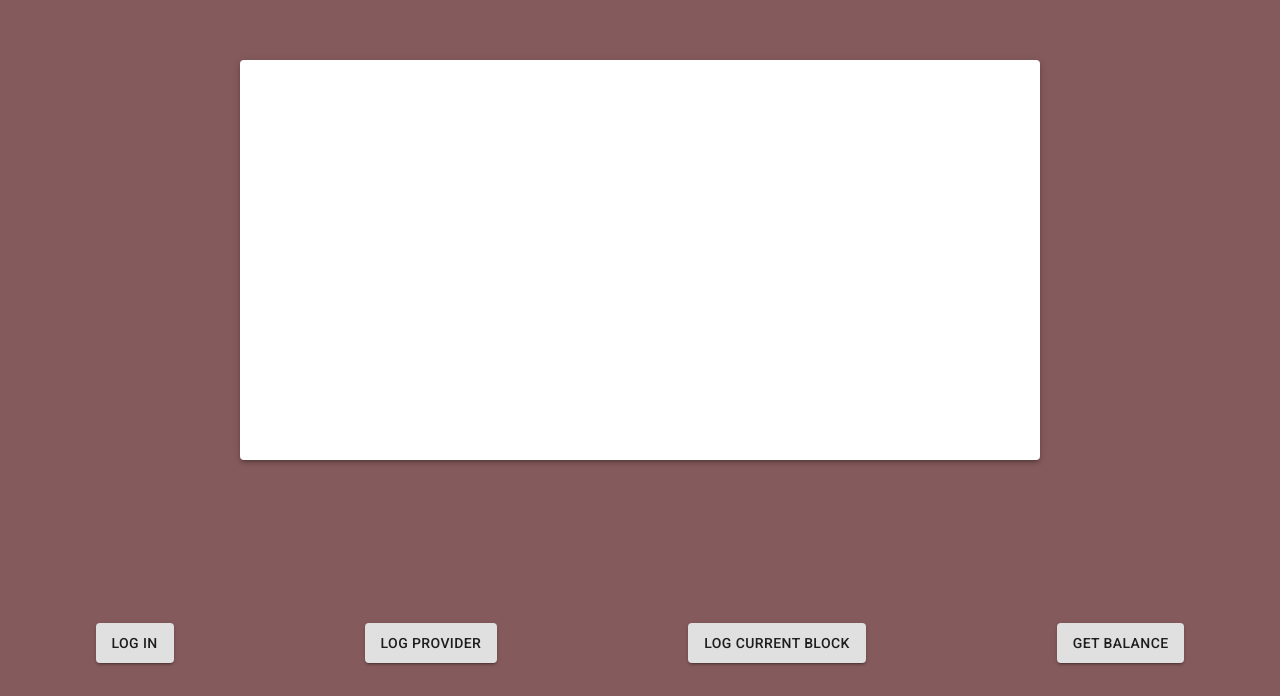
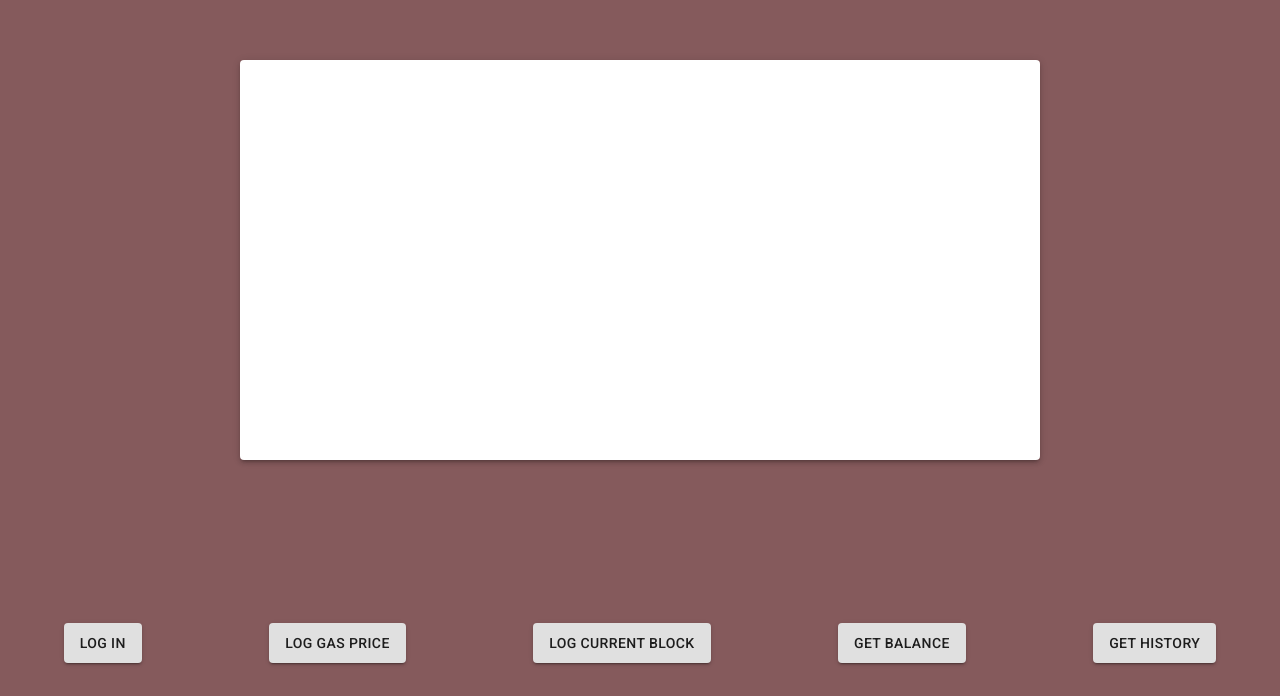
Before and after one commit to Gblumentals/react-eth, a React (Create React App) app: page / in a window 1280 px wide. Shown: the part 104-800 px from the top of the page. Built offline with nearby package versions, Linux system fonts and the light colour scheme.

Commit message:
small additions

```diff
--- a/src/components/Page/index.tsx
+++ b/src/components/Page/index.tsx
@@ -19,7 +19,7 @@ const Page = () => {
           variant="contained"
           className={classes.button}
           onClick={() => {
-            console.log("Loggin in...", ether.setProvider())
+            console.log("Loggin in...", ether.setProviders())
           }}
 
         >
@@ -29,10 +29,12 @@ const Page = () => {
           variant="contained"
           className={classes.button}
           onClick={() => {
-            console.log("Provider:", ether.getProvider())
+            ether.getGasPrice().then((price) => {
+              console.log("Gas:", price)
+            })
           }}
         >
-          Log Provider
+          Log Gas Price
         </Button>
         <Button
           variant="contained"
@@ -57,6 +59,19 @@ const Page = () => {
         >
           Get Balance
         </Button>
+        <Button
+          variant="contained"
+          className={classes.button}
+          onClick={() => {
+            console.log("Wallet:", ether.getWallet())
+            ether.getHistory().then((history) => {
+              console.log('history', history)
+              setBalance(history)
+            }).catch(e => console.log(e))
+          }}
+        >
+          Get History
+        </Button>
       </div>
   </div>
   );
--- a/src/services/ether.ts
+++ b/src/services/ether.ts
@@ -1,63 +1,65 @@
 import { ethers } from 'ethers';
 
 const ether = () => {
-  let provider: any = null;
+  let web3Provider: any = null;
+  let etherscanProvider: any = null;
   let wallet: any = null;
   let signer: any = null;
+  let history: any = null;
 
-  const getProvider = () => provider;
   const getWallet = () => wallet;
   const getSigner = () => signer;
 
-  const setProvider = async() => {
-    provider = new ethers.providers.Web3Provider((window as any).ethereum, "any");
+  const setProviders = async() => {
+    web3Provider = new ethers.providers.Web3Provider((window as any).ethereum, "any");
 
-    await provider.send("eth_requestAccounts", []);
-    signer = await provider.getSigner();
+    await web3Provider.send("eth_requestAccounts", []);
+    signer = await web3Provider.getSigner();
     wallet = await signer.getAddress();
     console.log("Account:", wallet);
+
+    etherscanProvider = new ethers.providers.EtherscanProvider();
+    history = await etherscanProvider.getHistory(wallet);
 
     return true;
   }
 
   const getBalance = async() => {
-    let balance = await provider.getBalance(wallet);
+    let balance = await web3Provider.getBalance(wallet);
     balance = ethers.utils.formatEther(balance);
     return balance
   }
 
   const getBlockNumber = async() => {
-    return await provider.getBlockNumber()
+    return await web3Provider.getBlockNumber()
   }
 
   const getGasPrice = async() => {
-    return await provider.getGasPrice()
+    return await web3Provider.getGasPrice()
   }
 
   const getTransaction = async(transactionHash: string) => {
-    return await provider.getTransaction(transactionHash)
+    return await web3Provider.getTransaction(transactionHash)
   }
 
   const getTransactionReceipt = async(transactionHash: string) => {
-    return await provider.getTransactionReceipt(transactionHash)
+    return await web3Provider.getTransactionReceipt(transactionHash)
   }
 
-  const eraseProvider = () => {
-    provider = null;
-    return true;
+  const getHistory = async() => {
+    return await etherscanProvider.getHistory(wallet);
   }
 
   return {
-    eraseProvider,
-    getProvider,
     getWallet,
     getSigner,
-    setProvider,
+    setProviders,
     getBalance,
     getBlockNumber,
     getGasPrice,
     getTransaction,
-    getTransactionReceipt
+    getTransactionReceipt,
+    getHistory
   }
 };
 
```
